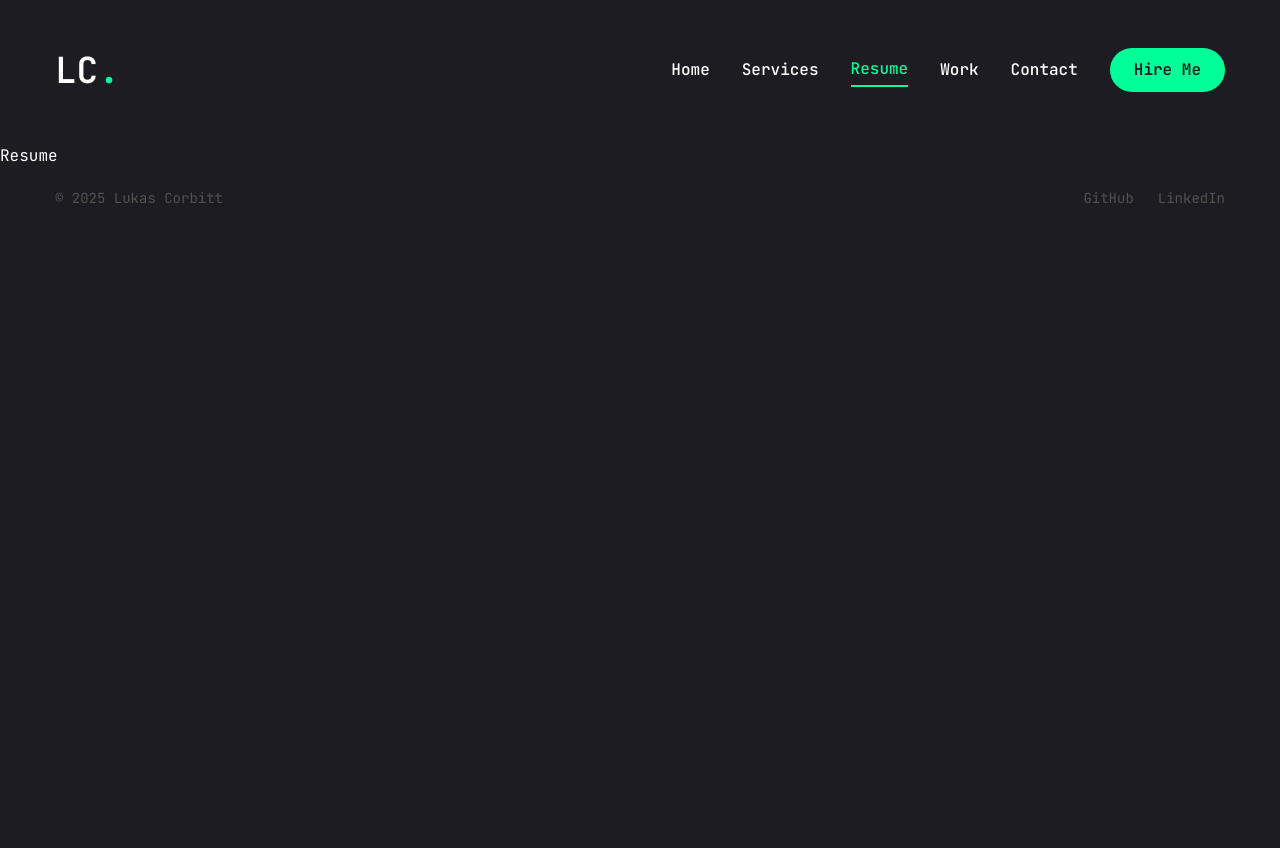
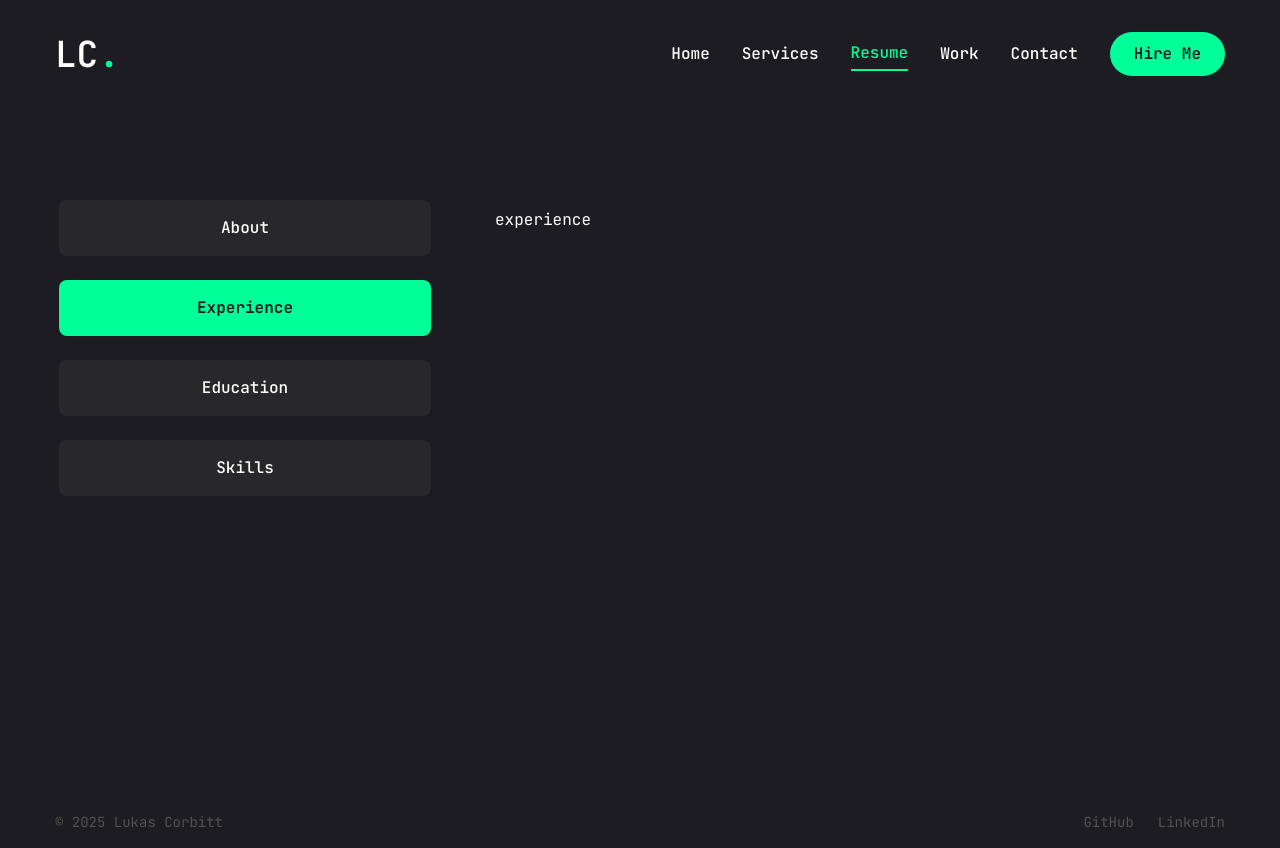
Before and after one commit to lcorbitt/my-portfolio, a Next.js app: page /resume in a window 1280 px wide. Before the commit the page ends 800 px from the top, so only its background shows below. Built offline with nearby package versions, Linux system fonts and the light colour scheme.

Commit message:
Start Resume page

```diff
--- a/app/resume/page.tsx
+++ b/app/resume/page.tsx
@@ -1,5 +1,216 @@
+'use client'
+
+import {
+  FaCss3,
+  FaFilePdf,
+  FaFigma,
+  FaHtml5,
+  FaJs,
+  FaNodeJs,
+  FaReact,
+} from "react-icons/fa";
+
+import {
+  SiNextdotjs,
+  SiTailwindcss,
+} from "react-icons/si";
+
+import { Tabs, TabsContent, TabsList, TabsTrigger } from "@/components/ui/tabs";
+
+import {
+  Tooltip,
+  TooltipContent,
+  TooltipProvider,
+  TooltipTrigger,
+} from "@/components/ui/tooltip";
+
+import { ScrollArea } from "@/components/ui/scroll-area";
+
+import { motion } from "framer-motion";
+const about = [
+  {
+    title: 'About Me',
+    description: "I'm a full stack software engineer with a passion for building web applications. I'm currently working as a software engineer at Google. I'm also a member of the Google Developer Student Club at my university. I'm also a member of the Google Developer Student Club at my university.",
+    info: [
+      {
+        fieldName: 'Name',
+        fieldValue: 'Lukas Corbitt',
+      },
+      {
+        fieldName: 'Phone',
+        fieldValue: '(816) 714-4107',
+      },
+      {
+        fieldName: 'Email',
+        fieldValue: 'movalley5@gmail.com',
+      },
+      {
+        fieldName: 'Experience',
+        fieldValue: '7+ years',
+      },
+      {
+        fieldName: 'Location',
+        fieldValue: 'Fort Collins, CO',
+      },
+      {
+        fieldName: 'Languages',
+        fieldValue: 'English',
+      },
+    ]
+  },
+
+]
+
+const experience = [
+  {
+    icon: '/assets/resume/badge.svg',
+    title: 'My experience',
+    description: 'I am a software engineer at Google. I am also a member of the Google Developer Student Club at my university. I am also a member of the Google Developer Student Club at my university.',
+    items: [
+      {
+        company: 'Urban Sky',
+        industry: 'Aerospace',
+        position: 'Full Stack Software Engineer',
+        duration: '2024 - 2025',
+        description: 'I am a software engineer at Google. I am also a member of the Google Developer Student Club at my university. I am also a member of the Google Developer Student Club at my university.',
+      },
+      {
+        company: 'HODINKEE',
+        industry: 'Fintech and E-Commerce',
+        position: 'Full Stack Software Engineer',
+        duration: '2021 - 2023',
+        description: 'I am a software engineer at Google. I am also a member of the Google Developer Student Club at my university. I am also a member of the Google Developer Student Club at my university.',
+      },
+      {
+        company: 'Spectora',
+        industry: 'Real Estate',
+        position: 'Full Stack Software Engineer',
+        duration: '2020 - 2021',
+        description: 'I am a software engineer at Google. I am also a member of the Google Developer Student Club at my university. I am also a member of the Google Developer Student Club at my university.',
+      },
+      {
+        company: 'Zestful',
+        industry: 'Human Resources',
+        position: 'Full Stack Software Engineer',
+        duration: '2020 - 2021',
+        description: 'I am a software engineer at Google. I am also a member of the Google Developer Student Club at my university. I am also a member of the Google Developer Student Club at my university.',
+      },
+      {
+        company: 'Trace First',
+        industry: 'Animal Health Data Management',
+        position: 'Full Stack Software Engineer',
+        duration: '2019 - 2020',
+        description: 'I am a software engineer at Google. I am also a member of the Google Developer Student Club at my university. I am also a member of the Google Developer Student Club at my university.',
+      },
+      {
+        company: 'City of Fort Collins, I.T. Department',
+        industry: 'Government',
+        position: 'Full Stack Software Engineer',
+        duration: '2018 - 2019',
+        description: 'I am a software engineer at Google. I am also a member of the Google Developer Student Club at my university. I am also a member of the Google Developer Student Club at my university.',
+      },
+
+    ]
+  },
+]
+
+const education = [
+  {
+    icon: '/assets/resume/cap.svg',
+    title: 'My education',
+    description: 'I am a software engineer at Google. I am also a member of the Google Developer Student Club at my university. I am also a member of the Google Developer Student Club at my university.',
+    items: [
+      {
+        institution: "Lee's Summit High School",
+        degree: 'High School Diploma',
+        duration: '2007 - 2011',
+      },
+      {
+        institution: 'University of Colorado, Boulder',
+        degree: 'Bachelor of Science in Computer Science',
+        duration: '2011 - 2015',
+      },
+    ]
+  },
+]
+
+const skills = [
+  {
+    icon: '/assets/resume/code.svg',
+    title: 'Skills',
+    description: 'I am a software engineer at Google. I am also a member of the Google Developer Student Club at my university. I am also a member of the Google Developer Student Club at my university.',
+    items: [
+      {
+        icon: <FaHtml5 />,
+        name: 'HTML',
+      },
+      {
+        icon: <FaCss3 />,
+        name: 'CSS',
+      },
+      {
+        icon: <FaJs />,
+        name: 'JavaScript',
+      },
+      {
+        icon: <FaReact />,
+        name: 'React',
+      },
+      {
+        icon: <FaNodeJs />,
+        name: 'Node.js',
+      },
+      {
+        icon: <SiNextdotjs />,
+        name: 'Next.js',
+      },
+      {
+        icon: <SiTailwindcss />,
+        name: 'Tailwind CSS',
+      },
+      {
+        icon: <FaFigma />,
+        name: 'Figma',
+      },
+    ]
+  },
+]
+
 const Resume = () => {
-  return <div>Resume</div>;
+  return (
+    <section className="min-h-[80vh] flex flex-col justify-center items-center py-12 xl:py-0 mt-12">
+      <div className="container mx-auto">
+        <motion.div
+          initial={{ opacity: 0 }}
+          animate={{
+            opacity: 1,
+            transition: {
+              delay: 2.4,
+              duration: 0.4,
+              ease: "easeIn"
+            }
+          }}
+        >
+          <Tabs
+            defaultValue="experience"
+            className="flex flex-col xl:flex-row gap-[60px]"
+          >
+            <TabsList className="flex flex-col w-full max-w-[380px] mx-auto xl:mx-0 gap-6">
+              <TabsTrigger value="about">About</TabsTrigger>
+              <TabsTrigger value="experience">Experience</TabsTrigger>
+              <TabsTrigger value="education">Education</TabsTrigger>
+              <TabsTrigger value="skills">Skills</TabsTrigger>
+            </TabsList>
+
+            <div className="min-h-[70vh] w-full">
+              <TabsContent value="experience" className="w-full">
+                experience
+              </TabsContent>
+            </div>
+          </Tabs>
+        </motion.div>
+      </div>
+    </section>
+  );
 };
-
 export default Resume;
--- a/components/Header.tsx
+++ b/components/Header.tsx
@@ -5,7 +5,7 @@ import MobileNav from "./ui/MobileNav";
 
 const Header = () => {
   return (
-    <header className="py-8 xl:py-12 text-white">
+    <header className="py-8 text-white">
       <div className="container mx-auto flex justify-between items-center">
         {/* logo */}
         <Link href="/">
--- a/components/Nav.tsx
+++ b/components/Nav.tsx
@@ -29,7 +29,6 @@ const links = [
 ];
 
 const Nav = () => {
-  const [isOpen, setIsOpen] = useState(false);
   const pathname = usePathname();
   return (
     <nav className="flex items-center gap-x-8">
--- a/components/ui/MobileNav.tsx
+++ b/components/ui/MobileNav.tsx
@@ -1,12 +1,10 @@
 "use client";
 
 import { useState } from "react";
-import { Sheet, SheetContent, SheetHeader, SheetTitle, SheetTrigger } from "./sheet";
-import { Menu } from "lucide-react";
+import { Sheet, SheetContent, SheetTitle, SheetTrigger } from "./sheet";
 import { usePathname } from "next/navigation";
 import Link from "next/link";
 import { CiMenuFries } from "react-icons/ci";
-import { Button } from "./button";
 
 const links = [
   { name: "Home", path: "/" },
--- a/components/ui/tabs.tsx
+++ b/components/ui/tabs.tsx
@@ -14,7 +14,7 @@ const TabsList = React.forwardRef<
   <TabsPrimitive.List
     ref={ref}
     className={cn(
-      "inline-flex h-9 items-center justify-center rounded-lg bg-muted p-1 text-muted-foreground",
+      "inline-flex h-auto rounded-md bg-muted p-1 text-primary bg-[#1c1c22]",
       className
     )}
     {...props}
@@ -29,7 +29,7 @@ const TabsTrigger = React.forwardRef<
   <TabsPrimitive.Trigger
     ref={ref}
     className={cn(
-      "inline-flex items-center justify-center whitespace-nowrap rounded-md px-3 py-1 text-sm font-medium ring-offset-background transition-all focus-visible:outline-none focus-visible:ring-2 focus-visible:ring-ring focus-visible:ring-offset-2 disabled:pointer-events-none disabled:opacity-50 data-[state=active]:bg-background data-[state=active]:text-foreground data-[state=active]:shadow",
+      "inline-flex justify-center whitespace-nowrap text-white text-balance font-medium ring-offset-white transition-all rounded-lg items-center w-full disabled:opacity-50 bg-[#27272c] disabled:pointer-events-none data-[state=active]:bg-background data-[state=active]:text-foreground data-[state=active]:bg-accent data-[state=active]:text-primary data-[state=active]:font-bold data-[state=active]:shadow-sm p-3",
       className
     )}
     {...props}
```
